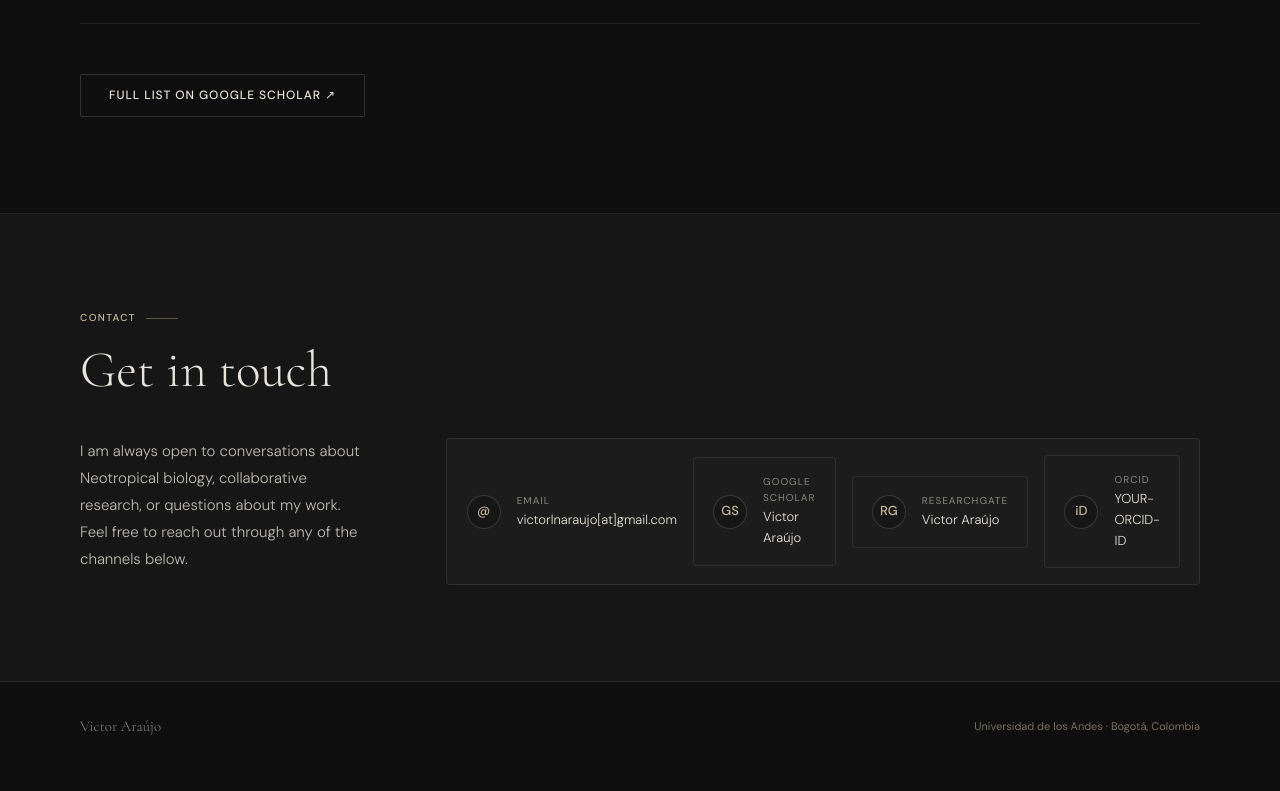
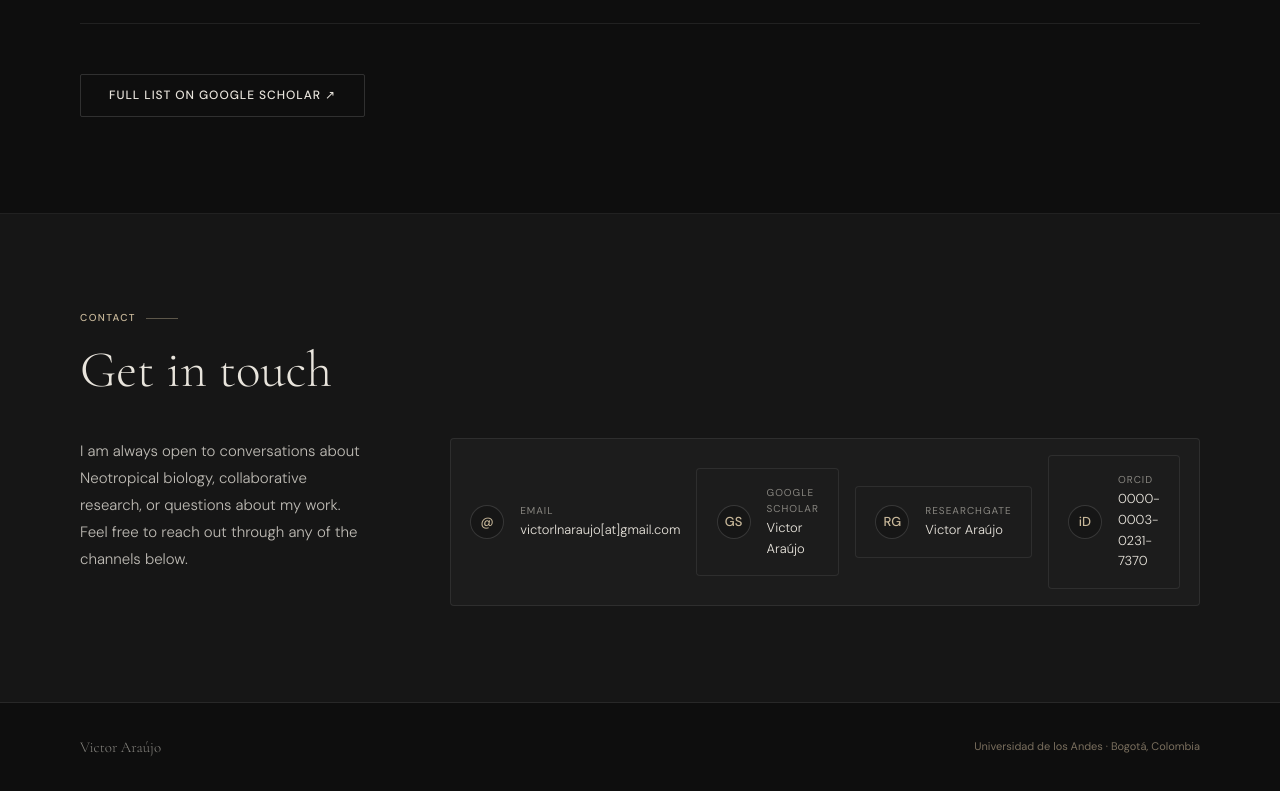
Before and after one commit to vlnaraujo/araujoetal, a plain HTML site: page index.html in a window 1280 px wide. Shown: the part 2968-3759 px from the top of the page. Before the commit the page ends 3738 px from the top, so only its background shows below. Drawn offline with nearby package versions, Linux system fonts and the light colour scheme.

Commit message:
Update index.html

```diff
--- a/index.html
+++ b/index.html
@@ -775,7 +775,7 @@
         <div class="cl-icon">iD</div>
         <div>
           <p class="cl-type">ORCID</p>
-          <p class="cl-value">YOUR-ORCID-ID</p>
+          <p class="cl-value">0000-0003-0231-7370</p>
         </div>
       </a>
     </div>
```
